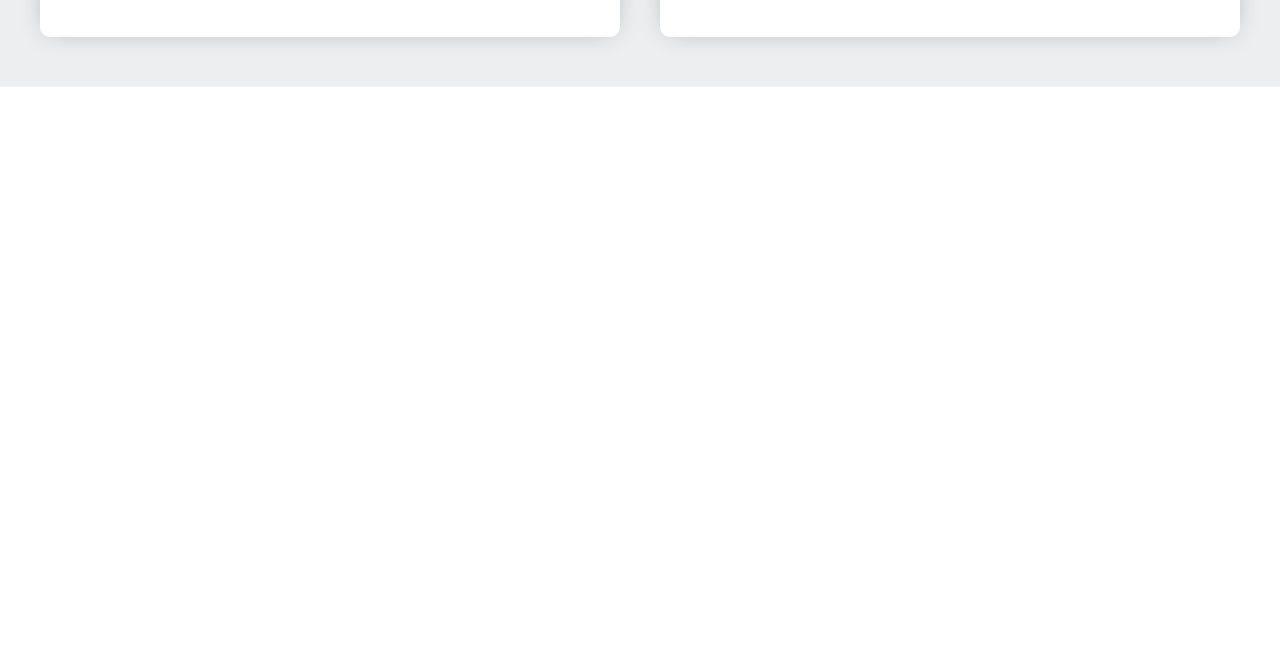
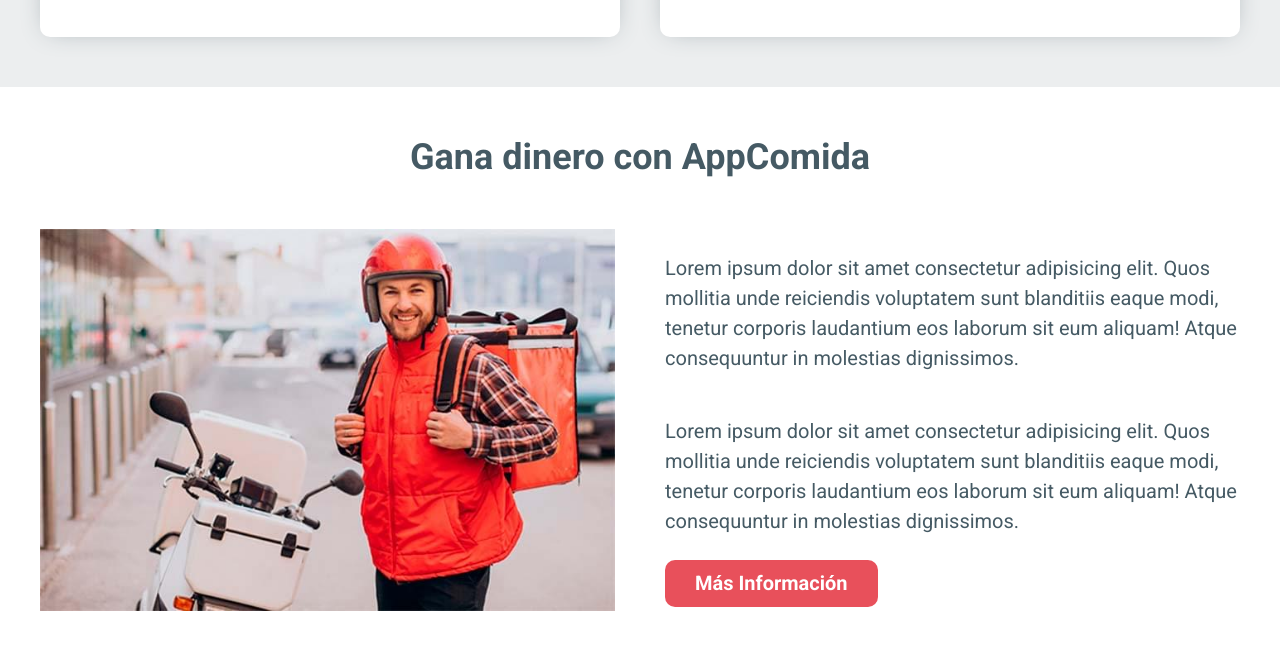
Before and after one commit to DeveloperMAC2023/Delivery, a website: page index.html in a window 1280 px wide. Shown: the part 4596-5245 px from the top of the page. Before the commit the page ends 4683 px from the top, so only its background shows below. Drawn offline with Linux system fonts and the light colour scheme.

Commit message:
Finalizada la rama Repartidores

```diff
--- a/index.html
+++ b/index.html
@@ -328,5 +328,26 @@
         </div>
 
     </main>
+
+    <!-- REPARTIDORES -->
+    <section class="repartidores">
+        <h2 class="repartidores__heading">Gana dinero con AppComida</h2>
+
+        <div class="repartidores__grid contenedor">
+            <div class="repartidores__imagen">
+                <img src="build/img/repartidor.jpg" alt="imagen repartidor">
+            </div>
+            <div class="repartidores__contenido">
+                <p class="repartidores__texto">Lorem ipsum dolor sit amet consectetur adipisicing elit. Quos mollitia unde reiciendis voluptatem sunt
+                    blanditiis eaque modi, tenetur corporis laudantium eos laborum sit eum aliquam! Atque consequuntur in molestias dignissimos.
+                </p>
+                <p class="repartidores__texto">Lorem ipsum dolor sit amet consectetur adipisicing elit. Quos mollitia unde reiciendis voluptatem sunt
+                    blanditiis eaque modi, tenetur corporis laudantium eos laborum sit eum aliquam! Atque consequuntur in molestias dignissimos.
+                </p>
+
+                <a href="#" class="repartidores__enlace">Más Información</a>
+            </div>
+        </div>
+    </section>
 </body>
 </html>
--- a/src/scss/app.scss
+++ b/src/scss/app.scss
@@ -4,3 +4,4 @@
 @use 'pasos';
 @use 'testimoniales';
 @use 'favoritos';
+@use 'repartidores';
--- /dev/null
+++ b/src/scss/repartidores/_index.scss
@@ -0,0 +1 @@
+@forward 'repartidores';
--- /dev/null
+++ b/src/scss/repartidores/_repartidores.scss
@@ -0,0 +1,33 @@
+@use 'base/variables' as v;
+@use 'base/mixins' as m;
+
+.repartidores {
+    padding: v.$separacion 0;
+
+    &__heading {
+        text-align: center;
+        color: v.$secundario;
+    }
+
+    &__grid {
+        @include m.tablet {
+            @include m.grid(2, v.$separacion);
+        }
+    }
+
+    &__contenido {
+        display: flex;
+        flex-direction: column;
+        justify-content: space-evenly;
+        align-items: flex-start;
+    }
+
+    &__texto {
+        line-height: 1.5;
+        color: v.$secundario;
+    }
+
+    &__enlace {
+        @include m.boton(v.$primario, v.$blanco);
+    }
+}
```
Also changed, not shown: build/css/app.css, 1 other file.
